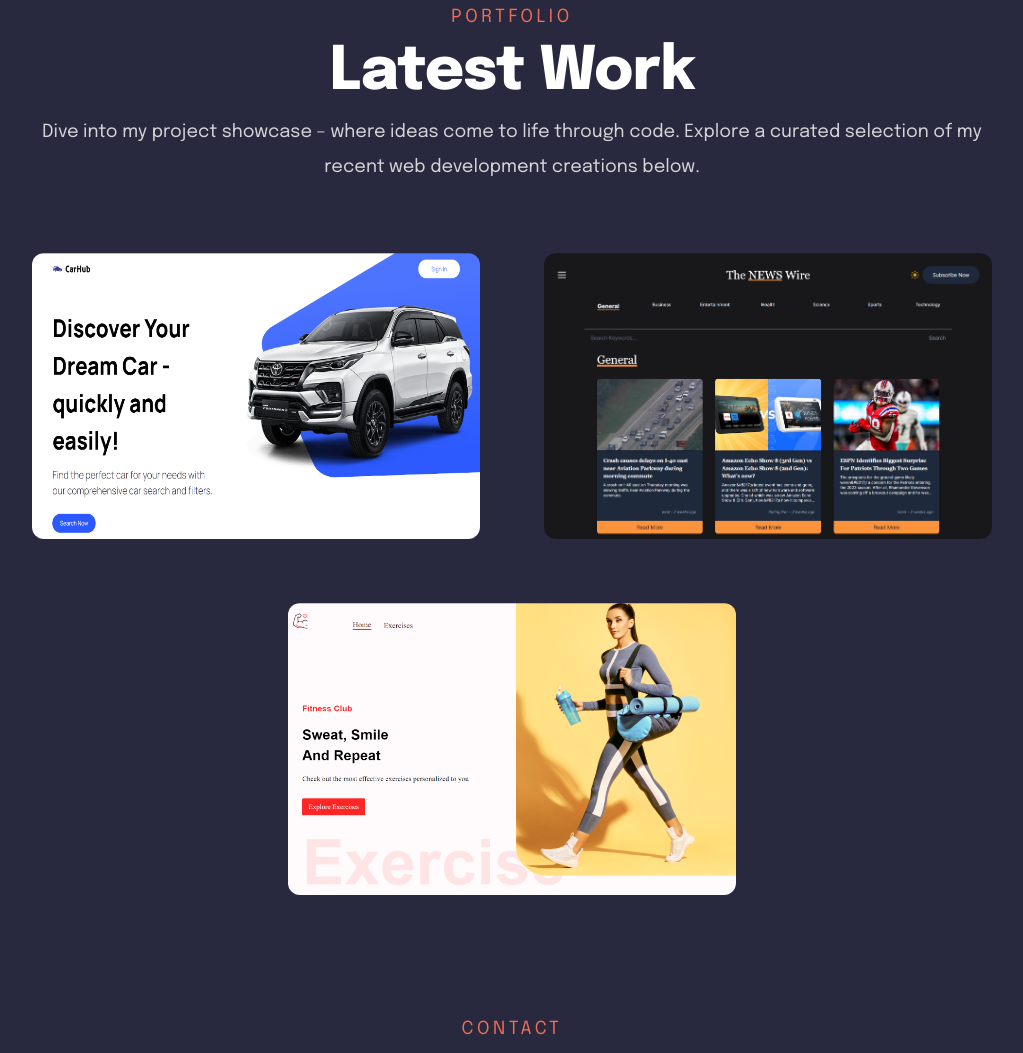
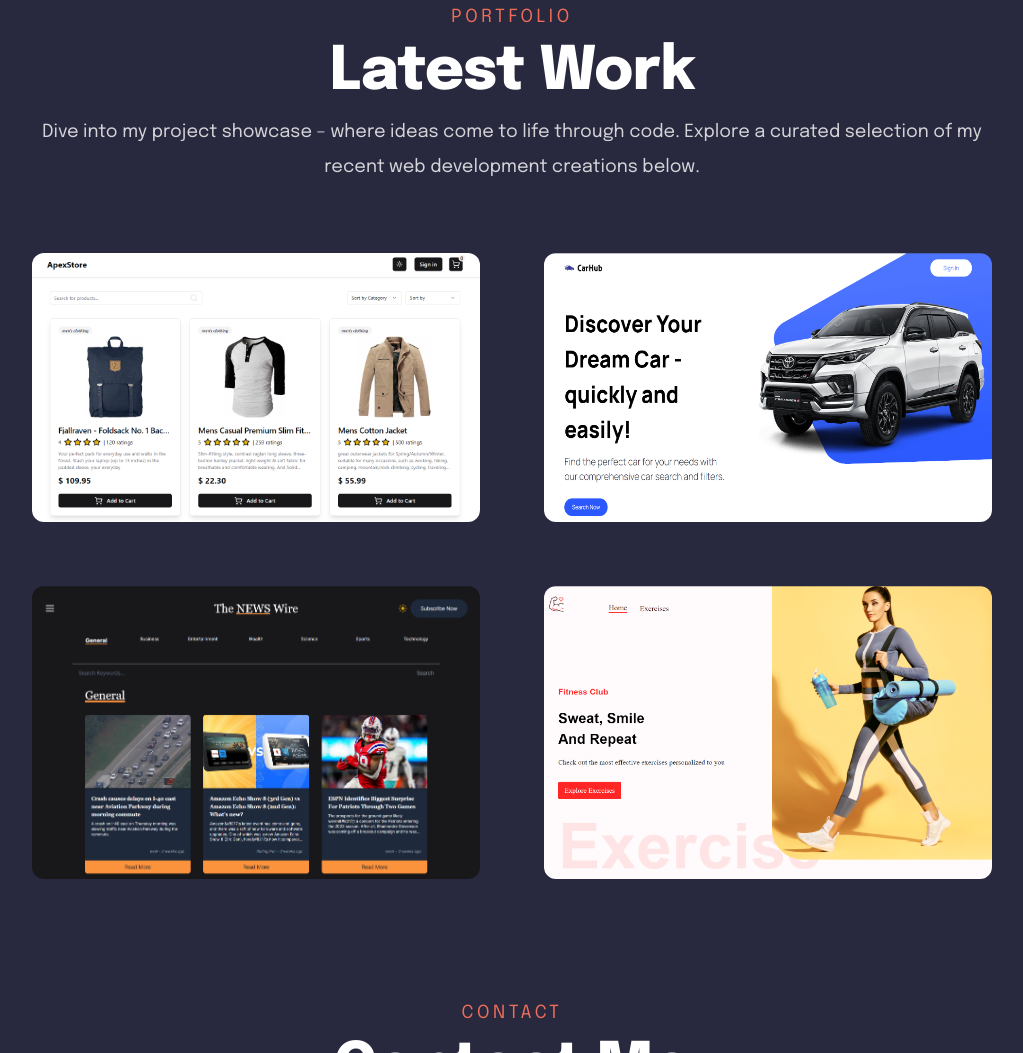
Before and after one commit to aay7ush/portfolio, an Astro site: page / in a window 1280 px wide. Shown: the part 2212-3265 px from the top of the page, without its empty margins (128-1151 px from the left). Built offline with nearby package versions, Linux system fonts and the light colour scheme; Astro itself is replaced by a stand-in of ours.

Commit message:
feat: add apex-store project

```diff
--- a/src/components/Portfolio.astro
+++ b/src/components/Portfolio.astro
@@ -13,6 +13,14 @@ interface Project {
 }
 
 const projects: Project[] = [
+  {
+    title: "Apex Store",
+    image: "/apex-store.png",
+    description: "E-Commerce App built in Next.js",
+    techStack: ["Next.js", "TypeScript", "Tailwind", "Redux", "Clerk"],
+    github: "https://github.com/aay7ush/apex-store",
+    liveDemo: "https://apex-st0re.vercel.app/",
+  },
   {
     title: "Car Hub",
     image: "/car-hub.png",
```
Also changed, not shown: public/apex-store.png (added).
